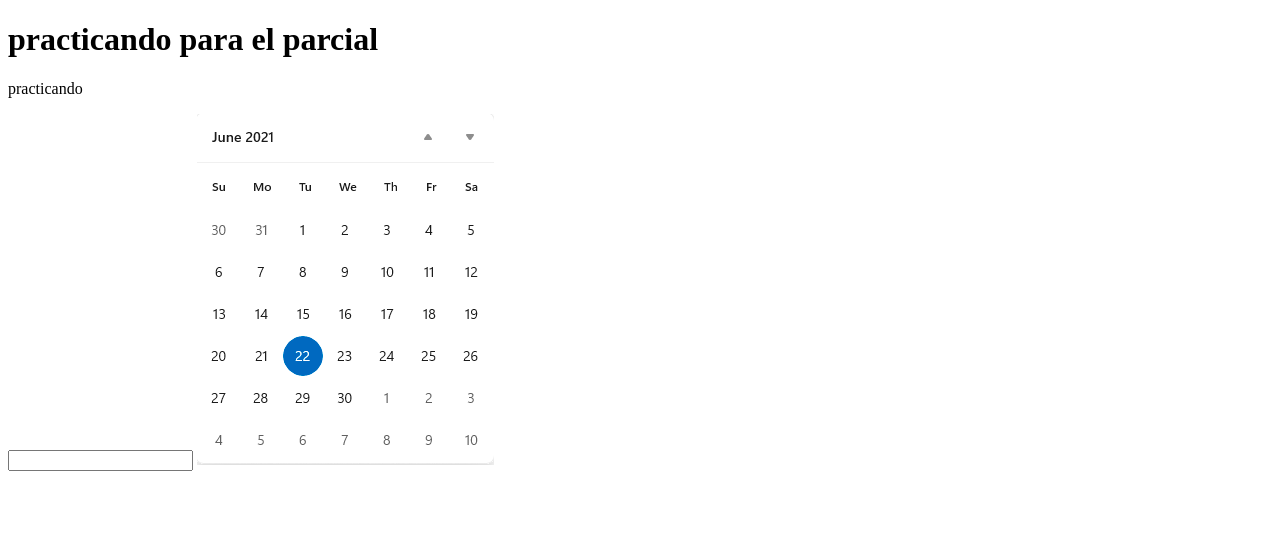
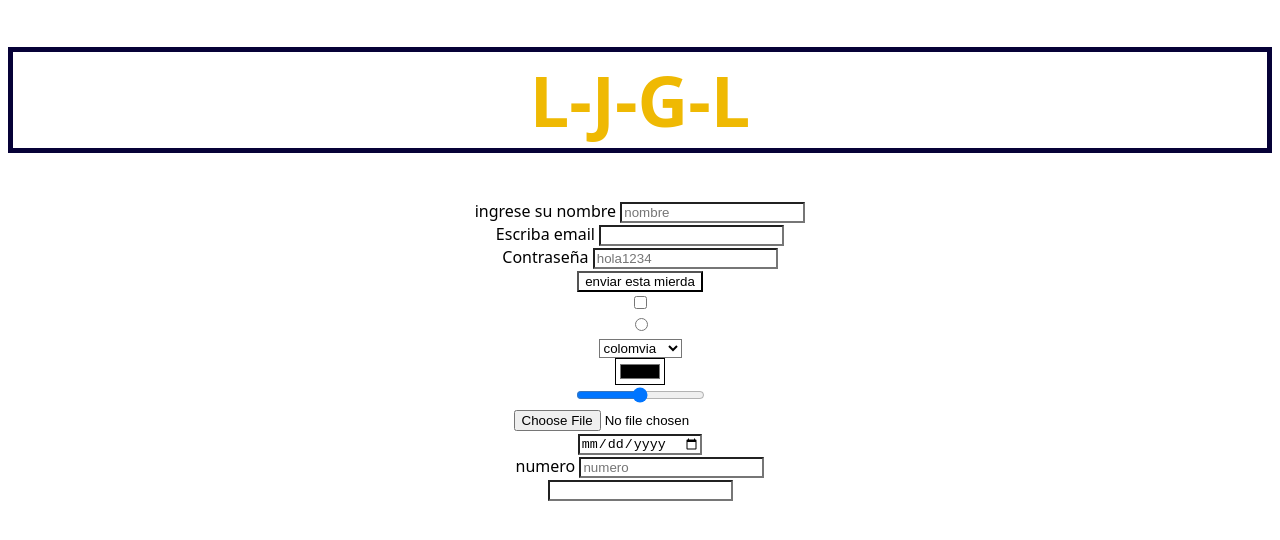
Before and after one commit to leogeney/practicas, a plain HTML site: page index.html in a window 1280 px wide. Drawn offline with Linux system fonts and the light colour scheme.

Commit message:
practicando

```diff
--- /dev/null
+++ b/css/style.css
@@ -0,0 +1,53 @@
+body{
+    font-family:system-ui, -apple-system, BlinkMacSystemFont, 'Segoe UI', Roboto, Oxygen, Ubuntu, Cantarell, 'Open Sans', 'Helvetica Neue', sans-serif
+
+}
+
+*{
+
+    background-color: #ffffff;
+}
+
+#titulo{
+    color: #EFB903;
+    text-align: center;
+    font-size: 70px;
+    border :  5px #060137 solid;
+    transition: 1s;
+
+}
+
+#titulo:hover{
+    background-color: #EFB903;
+    color: #eeff00;
+    border: darkgoldenrod;
+    ;
+    text-align: center;
+    transition: 1s;
+
+
+
+}
+.contenedor{
+    width: 100px;
+    display: flex;
+    justify-content: center;
+    align-items: center;
+    height: 100vh;
+
+}
+.contenedor figure{
+    position: relative;
+    height: 250px;
+    width: 350px;
+    overflow: hidden;
+    border-radius: 6px;
+    box-shadow: 0px 15px 10px;
+
+
+}
+
+
+#formulario{
+    text-align: center;
+}
--- a/index.html
+++ b/index.html
@@ -4,17 +4,59 @@
     <meta charset="UTF-8">
     <meta name="viewport" content="width=device-width, initial-scale=1.0">
     <title>LJGL</title>
+    <link rel="stylesheet" href="css/style.css">
 
 </head>
 <body>
 
+    <h1 id="titulo">L-J-G-L</h1>
 
-    <h1>practicando para el parcial</h1>
-    <p>practicando</p>
+    <form id="formulario">
+        <label for="nombre">ingrese su nombre</label>
+        <input type="text" id="nombre" placeholder="nombre">
+        <br>
+        <label for="email">Escriba email</label>
+        <input type="email" id="email">
+        <br>
+        <label for="con">Contraseña</label>
+        <input type="password" id="con" placeholder="hola1234">
+        <br>
 
-    <input type="password" width="10px" height="20px">
+        <input type="submit" id="en" value="enviar esta mierda">
 
-    <img src="../practicas/img/Captura de pantalla 2023-05-18 185709.png" alt="">
+        <br>
+
+        <input type="checkbox">
+        <br>
+        <input type="radio">
+        <br>
+        <select name="" id="">
+            <option value="Venezuela">venezuela</option>
+            <option value="colomvia" selected>colomvia</option>
+        </select>
+        <br>
+        <input type="color">
+        <br>
+        <input type="range">
+        <br>
+        <input type="file">
+        <br>
+        <input type="date">
+
+        <br>
+        <label for="n">numero</label>
+        <input type="number" placeholder="numero" id="n">
+        <br>
+        <input type="search">
+    </form>
+
+
+
+
+
+
+
+
 
 
 </body>
```
Also changed, not shown: img/felix (1).jpeg (added), img/t.jpg.jpeg (added).
